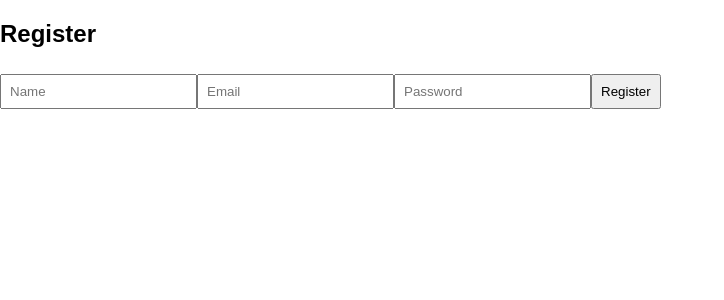
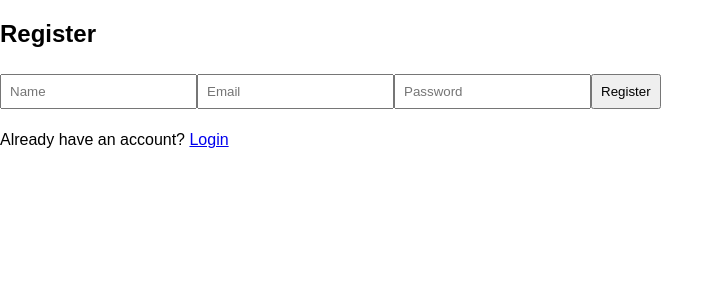
Before and after one commit to hridhka/TravelMint, a React (Vite) app in the folder client/: page /register in a window 1280 px wide. Shown: the top 300 px of the page, without its empty margins (0-724 px from the left). Built offline with nearby package versions, Linux system fonts and the light colour scheme.

Commit message:
fix: add register route and page

```diff
--- a/client/src/App.jsx
+++ b/client/src/App.jsx
@@ -1,4 +1,4 @@
-import { BrowserRouter, Routes, Route } from "react-router-dom";
+import { BrowserRouter, Routes, Route, Navigate } from "react-router-dom";
 import Login from "./pages/Login";
 import Register from "./pages/Register";
 import Dashboard from "./pages/Dashboard";
@@ -8,10 +8,17 @@ function App() {
   return (
     <BrowserRouter>
       <Routes>
+        {/* Auth */}
         <Route path="/" element={<Login />} />
+        <Route path="/login" element={<Login />} />
         <Route path="/register" element={<Register />} />
+
+        {/* App */}
         <Route path="/dashboard" element={<Dashboard />} />
-        <Route path="/trip/:id" element={<TripDetails />} />
+        <Route path="/trips/:id" element={<TripDetails />} />
+
+        {/* Fallback */}
+        <Route path="*" element={<Navigate to="/" />} />
       </Routes>
     </BrowserRouter>
   );
--- a/client/src/pages/Register.jsx
+++ b/client/src/pages/Register.jsx
@@ -1,5 +1,5 @@
 import { useState } from "react";
-import { useNavigate } from "react-router-dom";
+import { useNavigate, Link } from "react-router-dom";
 import api from "../api/api";
 
 function Register() {
@@ -21,7 +21,7 @@ function Register() {
       alert("Registration successful. Please login.");
       navigate("/login");
     } catch (err) {
-      console.error("Register failed:", err.response?.data || err.message);
+      console.error("Registration failed:", err.response?.data || err.message);
       alert("Registration failed");
     }
   };
@@ -56,6 +56,11 @@ function Register() {
 
         <button type="submit">Register</button>
       </form>
+
+      <p>
+        Already have an account?{" "}
+        <Link to="/login">Login</Link>
+      </p>
     </div>
   );
 }
```
